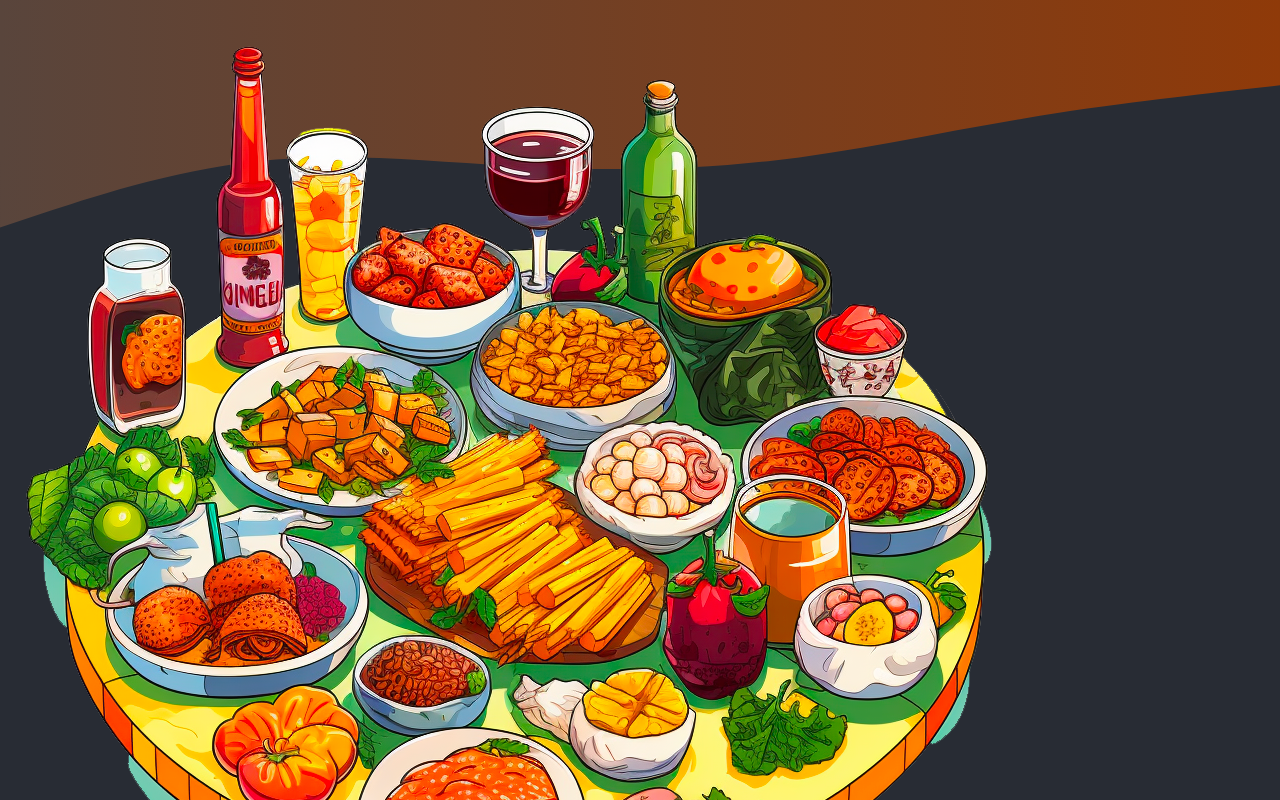
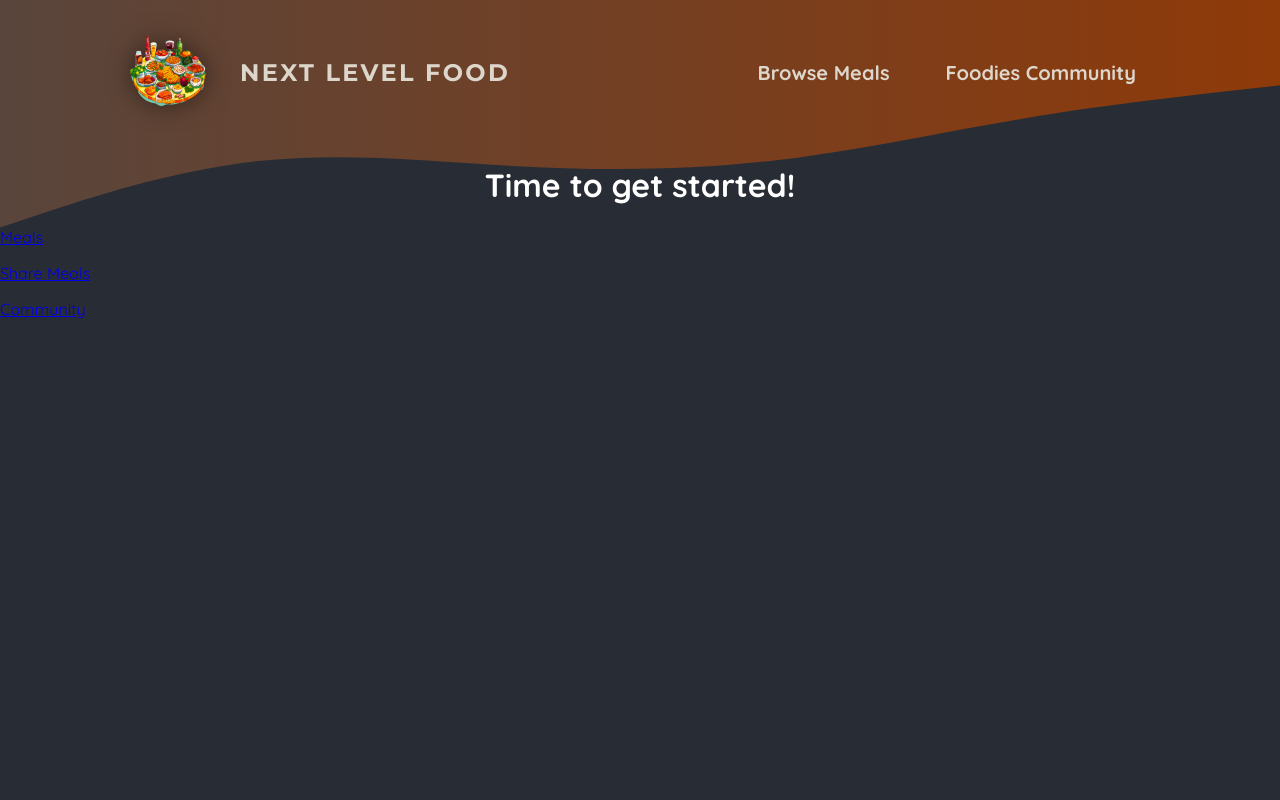
Before and after one commit to DewaaAngga1997/Belajar-Next-Js, a Next.js app: page / in a window 1280 px wide. Shown: the top 800 px of the page. Built offline with nearby package versions, Linux system fonts and the light colour scheme.

Commit message:
100 done course

```diff
--- a/app/component/main-header.js
+++ b/app/component/main-header.js
@@ -1,16 +1,17 @@
 import Link from "next/link";
+import classes from "./main-header.module.css";
 
 import logoImg from "@/assets/logo.png";
 
 export default function MainHeader() {
   return (
-    <header>
-      <Link href="/">
+    <header className={classes.header}>
+      <Link className={classes.logo} href="/">
         <img src={logoImg.src} alt="logo" />
         Next Level Food
       </Link>
 
-      <nav>
+      <nav className={classes.nav}>
         <ul>
           <li>
             <Link href="/meals">Browse Meals</Link>
--- /dev/null
+++ b/app/component/main-header.module.css
@@ -0,0 +1,67 @@
+.header {
+  display: flex;
+  justify-content: space-between;
+  align-items: center;
+  padding: 2rem 1rem;
+}
+
+@media (min-width: 768px) {
+  .header {
+    padding: 2rem 10%;
+  }
+}
+
+.nav ul {
+  list-style: none;
+  margin: 0;
+  padding: 0;
+  display: flex;
+  gap: 1.5rem;
+  /* font-family: 'Montserrat', sans-serif; */
+  font-size: 1.25rem;
+}
+
+.nav a {
+  text-decoration: none;
+  color: #ddd6cb;
+  font-weight: bold;
+  padding: 0.5rem 1rem;
+  border-radius: 0.5rem;
+}
+
+.nav a:hover,
+.nav a:active {
+  background: linear-gradient(90deg, #ff8a05, #f9b331);
+  background-clip: text;
+  -webkit-background-clip: text;
+  -webkit-text-fill-color: transparent;
+  text-shadow: 0 0 18px rgba(248, 190, 42, 0.8);
+}
+
+.active {
+  background: linear-gradient(90deg, #ff8a05, #f9b331);
+  background-clip: text;
+  -webkit-background-clip: text;
+  -webkit-text-fill-color: transparent;
+}
+
+.logo {
+  display: flex;
+  align-items: center;
+  justify-content: center;
+  gap: 2rem;
+  text-decoration: none;
+  color: #ddd6cb;
+  font-weight: bold;
+  font-family: "Montserrat", sans-serif;
+  letter-spacing: 0.15rem;
+  text-transform: uppercase;
+  font-size: 1.5rem;
+}
+
+.logo img {
+  width: 5rem;
+  height: 5rem;
+  object-fit: contain;
+  filter: drop-shadow(0 0 0.75rem rgba(0, 0, 0, 0.5));
+}
```
